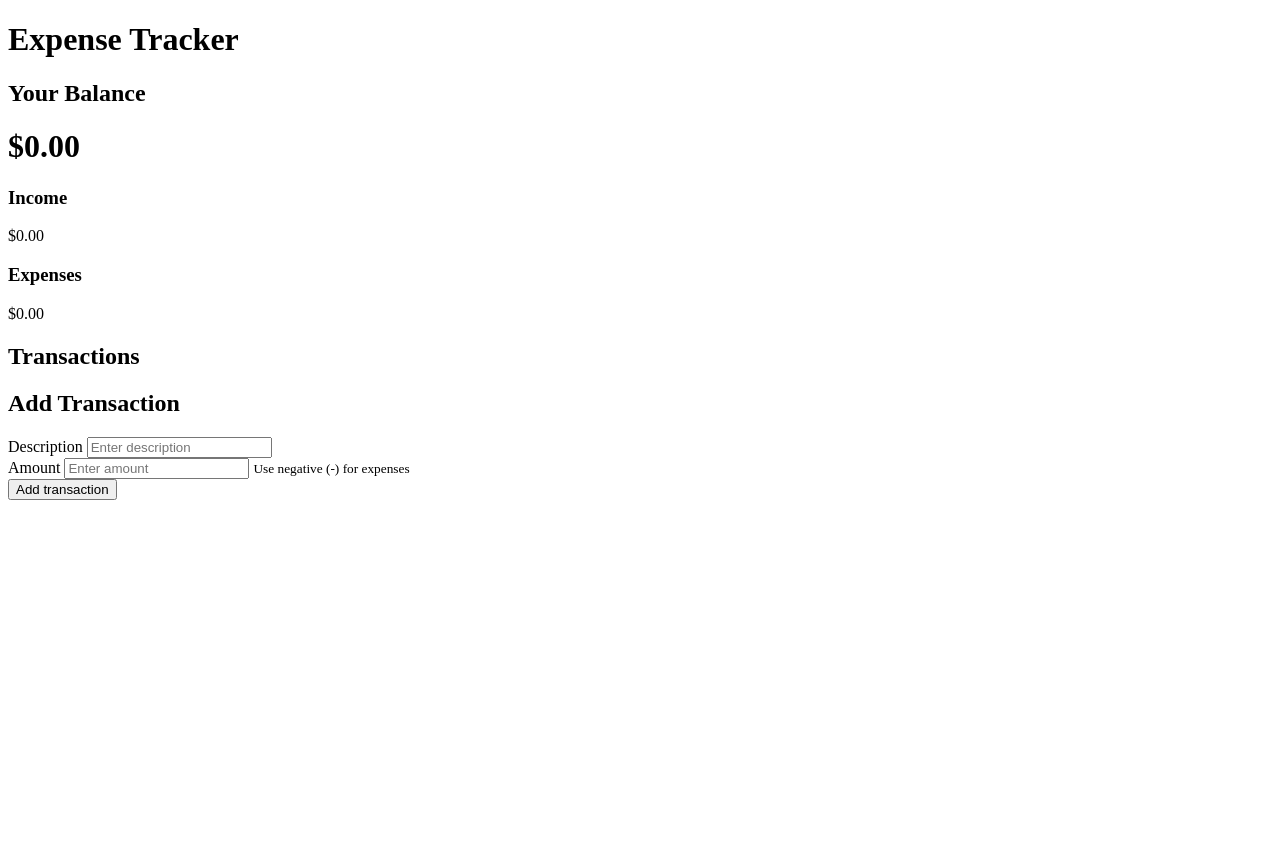
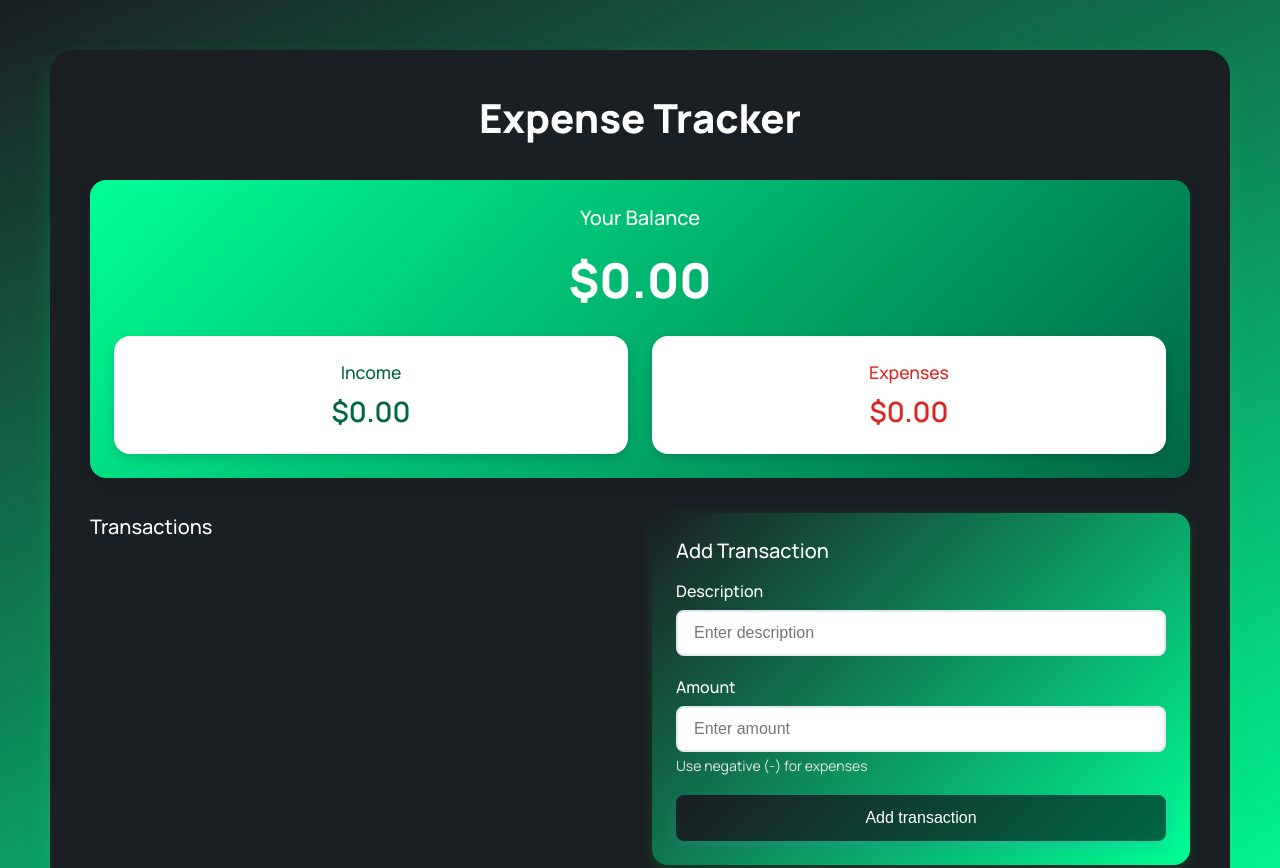
Before and after one commit to KarinaKKarinaK/expense-tracker, a plain HTML site: page index.html in a window 1280 px wide. Shown: the top 868 px of the page. Before the commit the page ends 800 px from the top, so only its background shows below. Drawn offline with Linux system fonts and the light colour scheme.

Commit message:
Changed color theme in CSS

```diff
--- a/index.html
+++ b/index.html
@@ -4,8 +4,11 @@
     <meta charset="UTF-8">
     <meta name="viewport" content="width=device-width, initial-scale=1.0">
     <title>Expense Tracker</title>
-    <link rel="stylesheet" href="style.css" />
-    <link href="https://fonts.googleapis.com/css?family=Poppins:100,100italic,200,200italic,300,300italic,regular,italic,500,500italic,600,600italic,700,700italic,800,800italic,900,900italic" rel="stylesheet"/>
+    <link rel="stylesheet" href="style.css"/>
+    <link rel="preconnect" href="https://fonts.googleapis.com">
+    <link rel="preconnect" href="https://fonts.gstatic.com" crossorigin>
+    <link href="https://fonts.googleapis.com/css2?family=Manrope:wght@200..800&display=swap" rel="stylesheet">
+
 </head>
 <body>
     <div class="container">
--- a/style.css
+++ b/style.css
@@ -0,0 +1,321 @@
+* {
+  margin: 0;
+  padding: 0;
+  box-sizing: border-box;
+}
+
+body {
+  background: linear-gradient(155deg, #1A1F23, #00FF95);
+  min-height: 100vh;
+  font-family: "Manrope", sans-serif;
+  font-optical-sizing: auto;
+  font-style: normal;
+  display: flex;
+  align-items: center;
+  justify-content: center;
+  padding: 50px;
+  color: #1A1F23;
+}
+
+.container {
+  width: 100%;
+  max-width: 1200px;
+  background-color: #1A1F23;
+  padding: 2.5rem;
+  border-radius: 24px;
+  box-shadow: 0 12px 24px rgba(1, 255, 102, 0.15);
+}
+
+h1 {
+  text-align: center;
+  color: #ffffff;
+  margin-bottom: 35px;
+  font-size: 2.5rem;
+  font-weight: 800;
+}
+
+h2 {
+  color: #ffffff;
+  margin-bottom: 1rem;
+  font-size: 1.25rem;
+  font-weight: 500;
+}
+
+.balance-container {
+  text-align: center;
+  margin-bottom: 35px;
+  padding: 24px;
+  background: linear-gradient(135deg, #00FF95, #006644);
+  border-radius: 1rem;
+  box-shadow: 0 4px 12px rgba(0, 0, 0, 0.05);
+}
+
+.balance-container h1 {
+  font-size: 3rem;
+  margin: 15px 0;
+}
+
+.summary {
+  display: grid;
+  grid-template-columns: 1fr 1fr;
+  gap: 24px;
+  margin-top: 24px;
+}
+
+.main-content {
+  display: grid;
+  grid-template-columns: 1fr 1fr;
+  gap: 24px;
+}
+
+.income,
+.expenses {
+  background-color: white;
+  padding: 24px;
+  border-radius: 1rem;
+  box-shadow: 0 4px 12px rgba(0, 0, 0, 0.15);
+  transition: transform 0.2s ease;
+}
+
+.income:hover,
+.expenses:hover {
+  transform: translateY(-2px);
+}
+
+.income h3 {
+  color: #006644;
+  font-size: 1.1rem;
+  font-weight: 500;
+}
+
+.expenses h3 {
+  color: #dc2626;
+  font-size: 1.1rem;
+  font-weight: 500;
+}
+
+.income p,
+.expenses p {
+  margin-top: 8px;
+  font-size: 1.75rem;
+  font-weight: 600;
+}
+
+.income p {
+  color: #006644;
+}
+
+.expenses p {
+  color: #dc2626;
+}
+
+.transaction-container {
+  height: 100%;
+  display: flex;
+  flex-direction: column;
+}
+
+#transaction-list {
+  list-style: none;
+  max-height: 500px;
+  overflow-y: auto;
+  padding-right: 8px;
+  flex-grow: 1;
+}
+
+#transaction-list::-webkit-scrollbar {
+  width: 8px;
+}
+
+#transaction-list::-webkit-scrollbar-track {
+  /* track is the bg of the scrollbar */
+  background-color: #f1f1f1;
+  border-radius: 4px;
+}
+#transaction-list::-webkit-scrollbar-thumb {
+  /* thumb is the draggble part of the scrollbar */
+  background-color: #cbd5e0;
+  border-radius: 4px;
+}
+#transaction-list::-webkit-scrollbar-thumb:hover {
+  background-color: #a0aec0;
+}
+
+.transaction {
+  display: flex;
+  justify-content: space-between;
+  align-items: center;
+  padding: 1rem 1.2rem;
+  margin-bottom: 12px;
+  border-radius: 12px;
+  background-color: #00FF95;
+  box-shadow: 0 2px 8px rgba(0, 0, 0, 0.05);
+  transition: all 0.2s ease;
+  border-right: 5px solid;
+  animation: slideIn 0.3s ease;
+}
+
+@keyframes slideIn {
+  from {
+    opacity: 0;
+    transform: translateX(-20px);
+  }
+
+  to {
+    opacity: 1;
+    transform: translateX(0px);
+  }
+}
+
+.transaction:hover {
+  transform: translateX(4px);
+  box-shadow: 0 4px 12px rgba(0, 0, 0, 0.1);
+}
+
+.transaction.income {
+  border-right-color: #059669;
+}
+
+.transaction.expense {
+  border-right-color: #dc2626;
+}
+
+.transaction .delete-btn {
+  background: none;
+  border: none;
+  color: #dc2626;
+  cursor: pointer;
+  font-size: 1.4rem;
+  opacity: 0;
+  transition: all 0.2s ease;
+  padding: 4px 8px;
+  border-radius: 4px;
+  margin-left: 12px;
+}
+
+.transaction:hover .delete-btn {
+  opacity: 1;
+}
+
+.transaction .delete-btn:hover {
+  background-color: #fee2e2;
+  transform: scale(1.1);
+}
+
+.form-container {
+  background: linear-gradient(135deg, #1A1F23, #00FF95);
+  padding: 24px;
+  border-radius: 16px;
+  box-shadow: 0 4px 12px rgba(0, 255, 51, 0.15);
+  height: 100%;
+  display: flex;
+  flex-direction: column;
+}
+
+.form-container form {
+  height: 100%;
+  display: flex;
+  flex-direction: column;
+}
+
+.form-group {
+  margin-bottom: 20px;
+}
+
+label {
+  display: block;
+  margin-bottom: 8px;
+  color: #ffffff;
+  font-weight: 500;
+}
+
+input {
+  width: 100%;
+  padding: 12px 16px;
+  border: 2px solid #e2e8f0;
+  border-radius: 8px;
+  font-size: 1rem;
+  transition: all 0.2s ease;
+  background-color: white;
+}
+
+input:focus {
+  outline: none;
+  border-color: #000000;
+  box-shadow: 0 0 0 3px rgba(0, 0, 0, 0.1);
+}
+
+input:hover {
+  border-color: #cbd5e0;
+}
+
+small {
+  color: #e9e9e9;
+  font-size: 0.875rem;
+  margin-top: 4px;
+  display: block;
+}
+
+button[type="submit"] {
+  width: 100%;
+  padding: 14px;
+  background: linear-gradient(135deg,#1A1F23 0%, #006644 100%);
+  color: white;
+  border: none;
+  border-radius: 8px;
+  cursor: pointer;
+  font-size: 1rem;
+  font-weight: 500;
+  transition: all 0.2s ease;
+  box-shadow: 0 4px 12px rgba(102, 126, 234, 0.2);
+  margin-top: auto;
+}
+
+button[type="submit"]:hover {
+  transform: translateY(-2px);
+  box-shadow: 0 6px 16px rgba(102, 126, 234, 0.3);
+}
+
+button[type="submit"]:active {
+  transform: translateY(0);
+}
+
+/* responsiveness */
+
+@media (max-width: 900px) {
+  .main-content {
+    grid-template-columns: 1fr;
+  }
+
+  #transaction-list {
+    max-height: 300px;
+  }
+}
+
+@media (max-width: 480px) {
+  .container {
+    padding: 24px;
+  }
+
+  .summary {
+    grid-template-columns: 1fr;
+    gap: 16px;
+  }
+
+  .balance-container h1 {
+    font-size: 2.5rem;
+  }
+
+  .income p,
+  .expenses p {
+    font-size: 1.5rem;
+  }
+
+  .transaction {
+    padding: 14px 16px;
+  }
+
+  h1 {
+    font-size: 1.8rem;
+  }
+}
```
